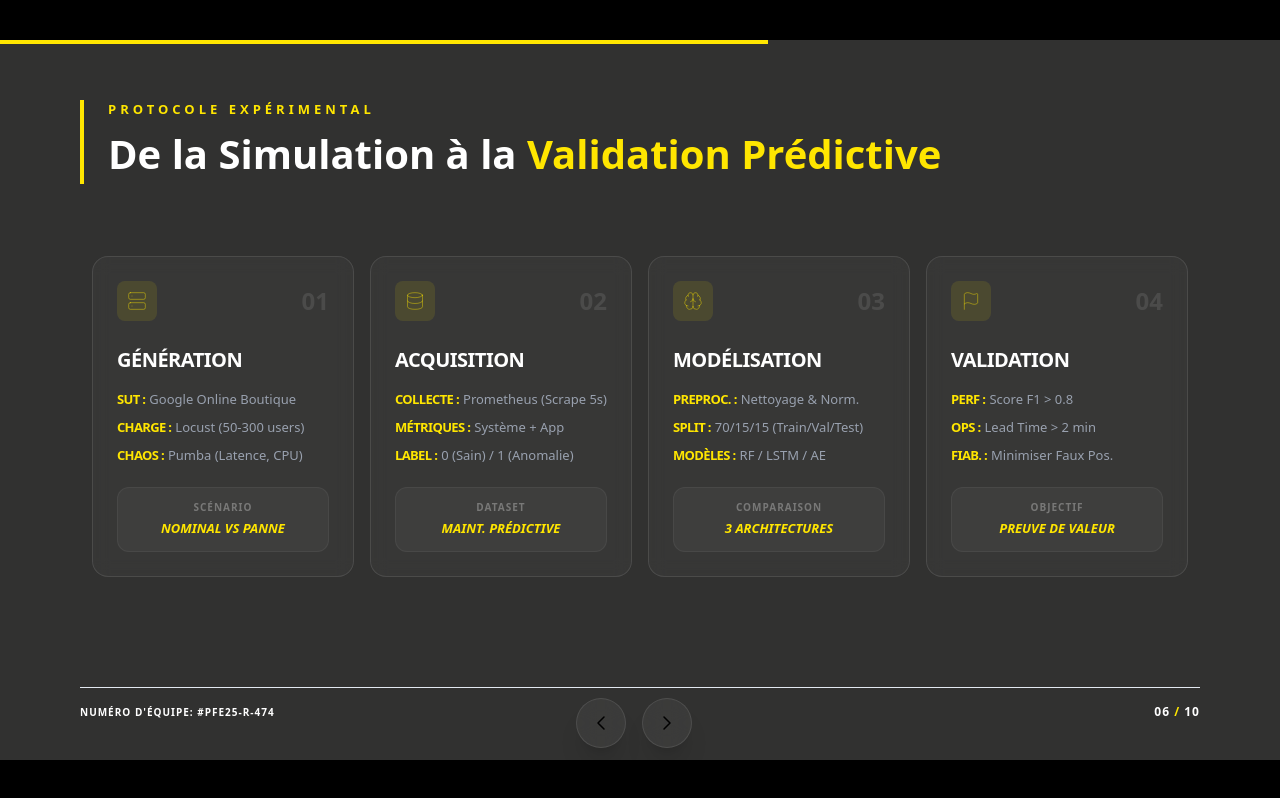
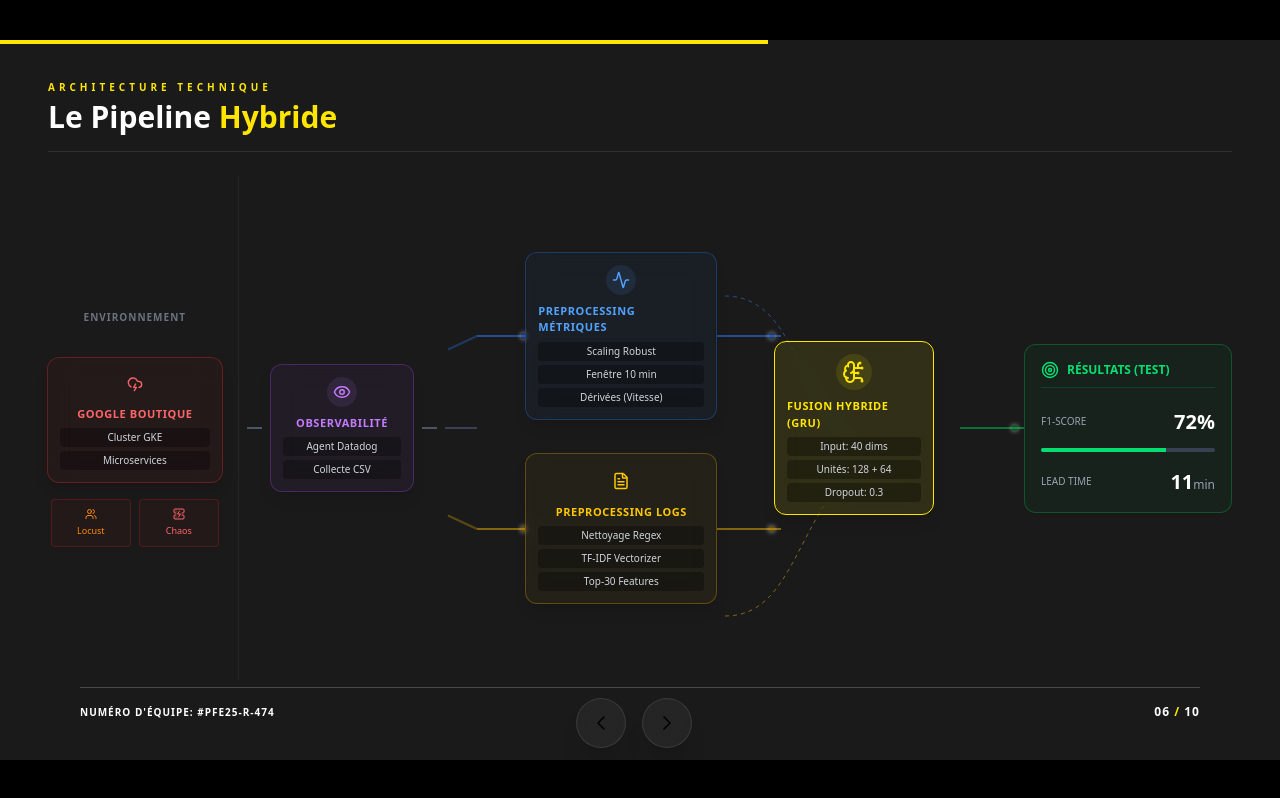
Before and after one commit to Medenga/Presentation-PFE, a React (Vite) app in the folder client/: page /slide6 in a window 1280 px wide. Built offline with nearby package versions, Linux system fonts and the light colour scheme.

Commit message:
Mise à jour slide 6
Mise à jour slide 6 sous format Schématisé plutot que les simples blocs de texte que l'on avait

```diff
--- a/client/src/slides/Slide6.jsx
+++ b/client/src/slides/Slide6.jsx
@@ -1,140 +1,184 @@
 import React from 'react';
 import { motion } from 'framer-motion';
 import {
-  GraduationCap,
-  Server,
-  Database,
-  Brain,
-  Flag
+  CloudLightning,
+  ServerCrash,
+  Users,
+  Eye,
+  Activity,
+  FileText,
+  BrainCircuit,
+  Target
 } from 'lucide-react';
+
+// Composant Box optimisé
+const ArchBox = ({ title, icon, details, color, bgColor, borderColor, width = "w-44" }) => (
+  <div className={`flex flex-col items-center p-3 rounded-xl border ${borderColor} ${bgColor} backdrop-blur-md ${width} shadow-lg z-10`}>
+    <div className={`p-1.5 rounded-full mb-2 ${color.replace('text-', 'bg-')}/10`}>
+      {icon}
+    </div>
+    <h3 className={`font-bold text-[11px] uppercase mb-1.5 ${color} tracking-wider`}>{title}</h3>
+    <ul className="space-y-1 w-full">
+      {details.map((d, i) => (
+        <li key={i} className="text-[10px] text-gray-300 bg-black/30 px-1.5 py-0.5 rounded text-center truncate w-full">
+          {d}
+        </li>
+      ))}
+    </ul>
+  </div>
+);
+
+// Connecteur simple et droit
+const Line = ({ width = "w-8", color = "bg-white/10" }) => (
+  <div className={`h-[2px] ${width} ${color} flex items-center justify-center relative`}>
+      {/* Animation de particule */}
+      <motion.div
+        animate={{ x: [-10, 40], opacity: [0, 1, 0] }}
+        transition={{ duration: 1.5, repeat: Infinity, ease: "linear" }}
+        className={`w-1.5 h-1.5 rounded-full ${color.replace('bg-', 'bg-').replace('/10', '')} shadow-[0_0_5px_currentColor]`}
+      />
+  </div>
+);
 
 const Slide6 = () => {
   return (
-    <motion.div
-      initial={{ opacity: 0 }}
-      animate={{ opacity: 1 }}
-      exit={{ opacity: 0 }}
-      className="relative w-[1280px] h-[720px] bg-[#313130] text-white flex flex-col p-[60px_80px] overflow-hidden font-sans"
-    >
-      {/* Header - removed logos */}
+    <div className="w-[1280px] h-[720px] bg-[#1a1a1a] text-white flex flex-col px-12 py-10 font-sans overflow-hidden relative">
 
-      {/* TITLE BLOCK */}
-      <div className="mb-10 border-l-4 border-[#FFE600] pl-6">
-        <div className="text-[#FFE600] text-[13px] font-bold tracking-[4px] uppercase mb-1">Protocole Expérimental</div>
-        <h1 className="text-[40px] font-bold">
-          De la <span className="text-white">Simulation</span> à la <span className="text-[#FFE600]">Validation Prédictive</span>
-        </h1>
+      {/* HEADER */}
+      <div className="mb-6 flex justify-between items-end border-b border-white/10 pb-4">
+        <div>
+            <div className="text-[#FFE600] text-[10px] font-bold tracking-[4px] uppercase mb-1">Architecture Technique</div>
+            <h1 className="text-3xl font-bold">Le Pipeline <span className="text-[#FFE600]">Hybride</span></h1>
+        </div>
+        {/* Suppression du texte demandée : la div est vide ou retirée */}
+        <div className="text-right opacity-0 text-xs font-mono">
+            Placeholder
+        </div>
       </div>
 
-      {/* WORKFLOW CONTAINER */}
-      <div className="grid grid-cols-4 gap-4 items-stretch justify-center max-w-[1120px] mx-auto mt-8">
+      {/* --- GRID CONTAINER (Pour un alignement parfait) --- */}
+      <div className="flex-1 grid grid-cols-12 gap-2 items-center relative pb-10">
 
-        {/* STEP 01 */}
-        <StepCard
-          number="01"
-          title="Génération"
-          icon={<Server size={20} strokeWidth={0.5} />}
-          items={[
-            { label: "SUT", val: "Google Online Boutique" },
-            { label: "Charge", val: "Locust (50-300 users)" },
-            { label: "Chaos", val: "Pumba (Latence, CPU)" }
-          ]}
-          hTitle="Scénario"
-          hValue="Nominal vs Panne"
-        />
+        {/* --- COLONNE 1 : INPUT (Gauche) --- */}
+        <div className="col-span-2 flex flex-col gap-4 items-center border-r border-white/5 pr-4 h-full justify-center">
+            <span className="text-gray-500 text-[10px] uppercase font-bold mb-4 tracking-widest">Environnement</span>
+            <ArchBox
+              title="Google Boutique"
+              icon={<CloudLightning size={16} className="text-red-400"/>}
+              details={["Cluster GKE", "Microservices"]}
+              color="text-red-400" bgColor="bg-red-500/5" borderColor="border-red-500/30"
+            />
+            <div className="flex gap-2">
+                <div className="p-2 bg-red-900/10 border border-red-500/20 rounded flex flex-col items-center w-20">
+                    <Users size={12} className="text-orange-400 mb-1"/>
+                    <span className="text-[9px] text-orange-400">Locust</span>
+                </div>
+                <div className="p-2 bg-red-900/10 border border-red-500/20 rounded flex flex-col items-center w-20">
+                    <ServerCrash size={12} className="text-red-400 mb-1"/>
+                    <span className="text-[9px] text-red-400">Chaos</span>
+                </div>
+            </div>
+        </div>
 
-        {/* STEP 02 */}
-        <StepCard
-          number="02"
-          title="Acquisition"
-          icon={<Database size={20} strokeWidth={0.5} />}
-          items={[
-            { label: "Collecte", val: "Prometheus (Scrape 5s)" },
-            { label: "Métriques", val: "Système + App" },
-            { label: "Label", val: "0 (Sain) / 1 (Anomalie)" }
-          ]}
-          hTitle="Dataset"
-          hValue="Maint. Prédictive"
-        />
+        {/* --- COLONNE 2 : ACQUISITION --- */}
+        <div className="col-span-2 flex flex-col items-center justify-center relative">
+             <Line width="w-full" color="bg-gray-600" />
+             <div className="absolute bg-[#1a1a1a] p-2">
+                <ArchBox
+                    title="Observabilité"
+                    icon={<Eye size={18} className="text-purple-400"/>}
+                    details={["Agent Datadog", "Collecte CSV"]}
+                    color="text-purple-400" bgColor="bg-purple-500/5" borderColor="border-purple-500/30" width="w-36"
+                />
+             </div>
+        </div>
 
-        {/* STEP 03 */}
-        <StepCard
-          number="03"
-          title="Modélisation"
-          icon={<Brain size={20} strokeWidth={0.5}/>}
-          items={[
-            { label: "Preproc.", val: "Nettoyage & Norm." },
-            { label: "Split", val: "70/15/15 (Train/Val/Test)" },
-            { label: "Modèles", val: "RF / LSTM / AE" }
-          ]}
-          hTitle="Comparaison"
-          hValue="3 Architectures"
-        />
+        {/* --- COLONNE 3 : LE SPLIT (Traitement) --- */}
+        <div className="col-span-5 relative h-full">
+            {/* Ligne de séparation visuelle */}
+            <div className="absolute left-0 top-1/2 -translate-y-1/2 w-8 h-[2px] bg-gray-700"></div>
 
-        {/* STEP 04 */}
-        <StepCard
-          number="04"
-          title="Validation"
-          icon={<Flag size={20} strokeWidth={0.5} />}
-          items={[
-            { label: "Perf", val: "Score F1 > 0.8" },
-            { label: "Ops", val: "Lead Time > 2 min" },
-            { label: "Fiab.", val: "Minimiser Faux Pos." }
-          ]}
-          hTitle="Objectif"
-          hValue="Preuve de Valeur"
-        />
+            {/* BRANCHE HAUTE (MÉTRIQUES) */}
+            <div className="absolute top-[15%] left-8 right-0 flex items-center">
+                <div className="h-[2px] w-8 bg-blue-500/30 -ml-8 rotate-[-25deg] origin-right"></div>
+                <Line width="w-12" color="bg-blue-500/50" />
+                <ArchBox
+                    title="Preprocessing Métriques"
+                    icon={<Activity size={18} className="text-blue-400"/>}
+                    details={["Scaling Robust", "Fenêtre 10 min", "Dérivées (Vitesse)"]}
+                    color="text-blue-400" bgColor="bg-blue-500/5" borderColor="border-blue-500/30" width="w-48"
+                />
+                <Line width="w-16" color="bg-blue-500/50" />
+            </div>
+
+            {/* BRANCHE BASSE (LOGS) */}
+            <div className="absolute bottom-[15%] left-8 right-0 flex items-center">
+                <div className="h-[2px] w-8 bg-yellow-500/30 -ml-8 rotate-[25deg] origin-right"></div>
+                <Line width="w-12" color="bg-yellow-500/50" />
+                <ArchBox
+                    title="Preprocessing Logs"
+                    icon={<FileText size={18} className="text-yellow-400"/>}
+                    details={["Nettoyage Regex", "TF-IDF Vectorizer", "Top-30 Features"]}
+                    color="text-yellow-400" bgColor="bg-yellow-500/5" borderColor="border-yellow-500/30" width="w-48"
+                />
+                <Line width="w-16" color="bg-yellow-500/50" />
+            </div>
+
+            {/* LE COEUR (FUSION) */}
+            <div className="absolute top-1/2 -translate-y-1/2 right-0 z-20">
+                <ArchBox
+                    title="FUSION HYBRIDE (GRU)"
+                    icon={<BrainCircuit size={24} className="text-[#FFE600]"/>}
+                    details={["Input: 40 dims", "Unités: 128 + 64", "Dropout: 0.3"]}
+                    color="text-[#FFE600]" bgColor="bg-[#FFE600]/10" borderColor="border-[#FFE600]" width="w-40"
+                />
+            </div>
+
+            {/* Lignes de convergence vers le coeur */}
+            <svg className="absolute inset-0 pointer-events-none w-full h-full z-0">
+                <path d="M 280 120 C 350 120, 350 220, 420 280" fill="none" stroke="#3b82f6" strokeWidth="1" strokeDasharray="4 4" opacity="0.5" />
+                <path d="M 280 440 C 350 440, 350 340, 420 280" fill="none" stroke="#eab308" strokeWidth="1" strokeDasharray="4 4" opacity="0.5" />
+            </svg>
+        </div>
+
+        {/* --- COLONNE 4 : OUTPUT (Droite) --- */}
+        <div className="col-span-3 flex items-center justify-end pl-4 relative">
+             <Line width="w-16" color="bg-green-500/50" />
+             <div className="bg-green-500/5 border border-green-500/30 p-4 rounded-xl flex flex-col gap-3 w-52">
+                <div className="flex items-center gap-2 mb-2 border-b border-green-500/20 pb-2">
+                    <Target size={18} className="text-green-400" />
+                    <span className="text-green-400 font-bold text-xs uppercase">Résultats (Test)</span>
+                </div>
+
+                <div className="flex justify-between items-center">
+                    <span className="text-[10px] text-gray-400 uppercase">F1-Score</span>
+                    <span className="text-xl font-bold text-white">72%</span>
+                </div>
+                <div className="w-full bg-gray-700 h-1 rounded-full overflow-hidden">
+                    <div className="bg-green-400 h-full w-[72%]"></div>
+                </div>
+
+                <div className="flex justify-between items-center mt-1">
+                    <span className="text-[10px] text-gray-400 uppercase">Lead Time</span>
+                    <span className="text-xl font-bold text-white">11<span className="text-xs font-normal text-gray-400">min</span></span>
+                </div>
+             </div>
+        </div>
 
       </div>
 
-      {/* FOOTER */}
-      {/* FOOTER HUD - Version Fixe avec Absolute */}
+      {/* FOOTER OFFICIEL */}
       <div className="absolute bottom-0 left-0 w-full px-20 pb-10 z-20">
-        <div className="pt-4 border-t border-slate-200 flex justify-between items-center text-[10px] font-extrabold uppercase tracking-widest">
+        <div className="pt-4 border-t border-white/20 flex justify-between items-center text-[10px] font-extrabold uppercase tracking-widest">
           <div className="text-white">Numéro d'équipe: #PFE25-R-474</div>
           <div className="text-white text-xs font-black">
-            06 <span className="text-ey-yellow">/</span> 10
+            06 <span className="text-[#FFE600]">/</span> 10
           </div>
         </div>
       </div>
-    </motion.div>
+
+    </div>
   );
 };
 
-/* --- COMPOSANT INTERNE : CARTE D'ÉTAPE --- */
-
-const StepCard = ({ number, title, icon, items, hTitle, hValue }) => (
-  <div className="bg-white/[0.03] border border-white/10 p-6 rounded-[16px] flex flex-col backdrop-blur-sm relative group hover:border-[#FFE600]/30 transition-all">
-    {/* Card Header */}
-    <div className="flex justify-between items-center mb-6">
-      <div className="w-10 h-10 bg-[#FFE600]/10 rounded-lg flex items-center justify-center text-[#FFE600]">
-        {icon}
-      </div>
-      <span className="text-[24px] font-black text-white/10 group-hover:text-[#FFE600]/20 transition-colors">
-        {number}
-      </span>
-    </div>
-
-    <h3 className="text-[20px] font-bold uppercase tracking-tight mb-4 text-white">
-      {title}
-    </h3>
-
-    {/* List Content */}
-    <ul className="space-y-3 mb-6 flex-grow">
-      {items.map((item, i) => (
-        <li key={i} className="text-[13px] leading-tight">
-          <strong className="text-[#FFE600] font-black uppercase tracking-tighter mr-1">{item.label} :</strong>
-          <span className="text-gray-400">{item.val}</span>
-        </li>
-      ))}
-    </ul>
-
-    {/* Highlight Box */}
-    <div className="mt-auto bg-white/[0.04] border border-white/5 p-3 rounded-xl text-center">
-      <div className="text-[10px] font-black uppercase tracking-widest text-white/30 mb-1">{hTitle}</div>
-      <div className="text-[13px] font-bold text-[#FFE600] uppercase italic">{hValue}</div>
-    </div>
-  </div>
-);
-
 export default Slide6;
```
Also changed, not shown: 2 other files (tests, documents, lock files or other folders).
